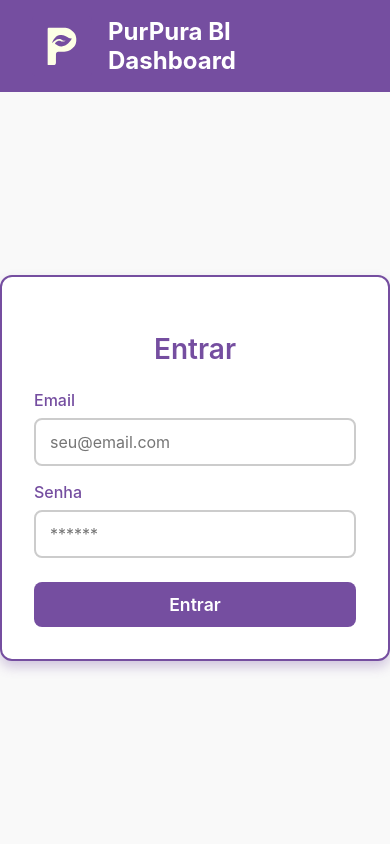
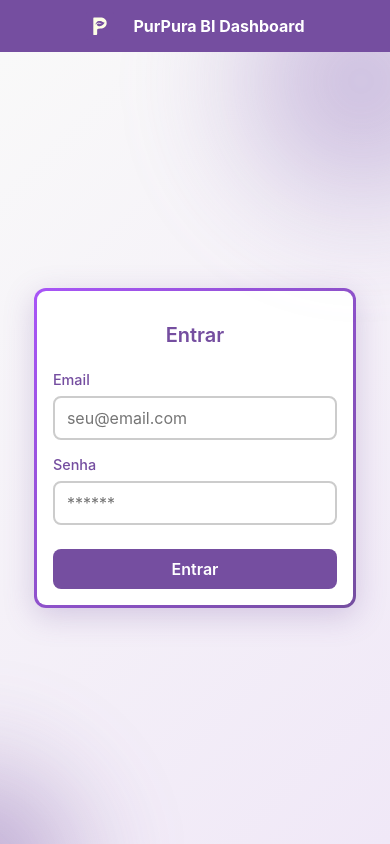
Before and after one commit to ProjectPurpura/purpura-react-site, a React (Create React App) app: page /arearestrita in a window 390 px wide. Built offline with nearby package versions, Linux system fonts and the light colour scheme; no server answers.

Commit message:
(style): Correção na responsividade da Area Restrita

```diff
--- a/src/pages/AreaRestrita/AreaRestrita.css
+++ b/src/pages/AreaRestrita/AreaRestrita.css
@@ -4,21 +4,25 @@
   flex-direction: column;
   height: 100vh;
   background-color: #fff;
+  position: relative;
+  overflow: hidden;
 }
 
 .area-restrita-header {
   display: flex;
   align-items: center;
   justify-content: space-between;
-  padding: 1rem 2rem;
+  padding: 1rem;
   background-color: #754EA0;
   color: white;
+  box-shadow: 0 2px 8px rgba(0, 0, 0, 0.15);
 }
 
 .user-info {
   display: flex;
   align-items: center;
-  gap: 1rem;
+  gap: 0.75rem;
+  flex-wrap: wrap;
 }
 
 .user-email {
@@ -43,14 +47,18 @@
 }
 
 .area-restrita-logo {
-  height: 60px;
-  margin-right: 1rem;
+  height: 40px;
+  margin-right: 0.75rem;
+  transition: height 0.3s ease;
 }
 
 .area-restrita-title {
   font-weight: 700;
-  font-size: 1.5rem;
+  font-size: 1.25rem;
   margin: 0;
+  white-space: nowrap;
+  overflow: hidden;
+  text-overflow: ellipsis;
 }
 
 .area-restrita-main {
@@ -59,7 +67,52 @@
   justify-content: center;
   align-items: center;
   overflow: hidden;
-  background-color: #f9f9f9;
+  background: linear-gradient(135deg, #f9f9f9 0%, #f0e8f7 100%);
+  padding: 1rem;
+  position: relative;
+}
+
+.area-restrita-main::before,
+.area-restrita-main::after {
+  content: '';
+  position: absolute;
+  border-radius: 50%;
+  opacity: 0.6;
+  filter: blur(40px);
+  transition: all 0.8s ease;
+}
+
+.area-restrita-main::before {
+  width: 300px;
+  height: 300px;
+  background: radial-gradient(circle, #9b7fc1 0%, rgba(117, 78, 160, 0) 70%);
+  top: -150px;
+  right: -150px;
+  animation: floatGlow 15s infinite alternate;
+}
+
+.area-restrita-main::after {
+  width: 250px;
+  height: 250px;
+  background: radial-gradient(circle, #754EA0 0%, rgba(117, 78, 160, 0) 70%);
+  bottom: -125px;
+  left: -125px;
+  animation: floatGlow 12s infinite alternate-reverse;
+}
+
+@keyframes floatGlow {
+  0% {
+    transform: translate(0, 0) scale(1);
+    opacity: 0.3;
+  }
+  50% {
+    transform: translate(-30px, 30px) scale(1.2);
+    opacity: 0.6;
+  }
+  100% {
+    transform: translate(30px, -30px) scale(1);
+    opacity: 0.3;
+  }
 }
 
 .cnpj-input-container {
@@ -124,6 +177,9 @@
   width: 100%;
   height: 100%;
   border: none;
+  background-color: white;
+  box-shadow: 0 4px 12px rgba(0, 0, 0, 0.1);
+  border-radius: 8px;
 }
 
 .time-restrict {
@@ -148,14 +204,17 @@
   display: flex;
   flex-direction: column;
   align-items: center;
-  background-color: white;
-  border: 2px solid #754EA0;
-  padding: 32px;
+  padding: 2rem;
   border-radius: 12px;
-  box-shadow: 0 6px 12px rgba(117, 78, 160, 0.3);
-  min-width: 380px;
+  width: 90%;
   max-width: 450px;
-  width: 100%;
+  margin: 1rem;
+  transition: all 0.3s ease;
+  box-shadow: 0 8px 30px rgba(117, 78, 160, 0.25);
+  border: 3px solid transparent;
+  background-image: linear-gradient(white, white), linear-gradient(135deg, #a855f7, #754EA0);
+  background-origin: border-box;
+  background-clip: padding-box, border-box;
 }
 
 .auth-title {
@@ -248,3 +307,455 @@
   opacity: 0.5;
   cursor: not-allowed;
 }
+
+@media (max-width: 768px) {
+  .area-restrita-header {
+    padding: 0.75rem;
+    flex-wrap: wrap;
+    gap: 0.5rem;
+  }
+
+  .area-restrita-logo {
+    height: 32px;
+  }
+
+  .area-restrita-title {
+    font-size: 1.1rem;
+  }
+
+  .user-info {
+    width: 100%;
+    justify-content: flex-end;
+    margin-top: 0.5rem;
+  }
+
+  .auth-container {
+    padding: 1.5rem;
+  }
+
+  .auth-title {
+    font-size: 1.5rem;
+  }
+
+  .form-input {
+    font-size: 16px;
+    padding: 10px 12px;
+  }
+}
+
+@media (max-width: 480px) {
+  .area-restrita-header {
+    text-align: center;
+    justify-content: center;
+  }
+
+  .area-restrita-logo {
+    height: 28px;
+  }
+
+  .area-restrita-title {
+    font-size: 1rem;
+  }
+
+  .user-info {
+    justify-content: center;
+  }
+
+  .auth-container {
+    padding: 1rem;
+    margin: 0.5rem;
+  }
+
+  .auth-title {
+    font-size: 1.25rem;
+  }
+
+  .auth-btn {
+    padding: 10px 20px;
+    font-size: 1rem;
+  }
+
+  .form-label {
+    font-size: 0.9rem;
+  }
+}
+.area-restrita-container {
+ display: flex;
+ flex-direction: column;
+ height: 100vh;
+ background-color: #fff;
+ position: relative;
+ overflow: hidden;
+}
+
+.area-restrita-header {
+ display: flex;
+ align-items: center;
+ justify-content: space-between;
+ padding: 1rem;
+ background-color: #754EA0;
+ color: white;
+ box-shadow: 0 2px 8px rgba(0, 0, 0, 0.15);
+}
+
+.user-info {
+ display: flex;
+ align-items: center;
+ gap: 0.75rem;
+ flex-wrap: wrap;
+}
+
+.user-email {
+ font-size: 0.9rem;
+ color: white;
+}
+
+.logout-btn {
+ background-color: rgba(255, 255, 255, 0.2);
+ color: white;
+ border: 1px solid white;
+ padding: 0.5rem 1rem;
+ border-radius: 6px;
+ cursor: pointer;
+ font-size: 0.9rem;
+ font-weight: 500;
+ transition: background-color 0.3s;
+}
+
+.logout-btn:hover {
+ background-color: rgba(255, 255, 255, 0.3);
+}
+
+.area-restrita-logo {
+ height: 40px;
+ margin-right: 0.75rem;
+ transition: height 0.3s ease;
+}
+
+.area-restrita-title {
+ font-weight: 700;
+ font-size: 1.25rem;
+ margin: 0;
+ white-space: nowrap;
+ overflow: hidden;
+ text-overflow: ellipsis;
+}
+
+.area-restrita-main {
+  flex: 1;
+  display: flex;
+  justify-content: center;
+  align-items: center;
+  overflow: hidden;
+  background: linear-gradient(135deg, #f9f9f9 0%, #f0e8f7 100%);
+  padding: 1rem;
+  position: relative;
+}
+
+.area-restrita-main::before,
+.area-restrita-main::after {
+ content: '';
+ position: absolute;
+ border-radius: 50%;
+ opacity: 0.6;
+ filter: blur(40px);
+ transition: all 0.8s ease;
+}
+
+.area-restrita-main::before {
+ width: 300px;
+ height: 300px;
+ background: radial-gradient(circle, #9b7fc1 0%, rgba(117, 78, 160, 0) 70%);
+ top: -150px;
+ right: -150px;
+ animation: floatGlow 15s infinite alternate;
+}
+
+.area-restrita-main::after {
+ width: 250px;
+ height: 250px;
+ background: radial-gradient(circle, #754EA0 0%, rgba(117, 78, 160, 0) 70%);
+ bottom: -125px;
+ left: -125px;
+ animation: floatGlow 12s infinite alternate-reverse;
+}
+
+@keyframes floatGlow {
+ 0% {
+  transform: translate(0, 0) scale(1);
+  opacity: 0.3;
+ }
+ 50% {
+  transform: translate(-30px, 30px) scale(1.2);
+  opacity: 0.6;
+ }
+ 100% {
+  transform: translate(30px, -30px) scale(1);
+  opacity: 0.3;
+ }
+}
+
+.cnpj-input-container {
+ display: flex;
+ flex-direction: column;
+ align-items: center;
+ background-color: white;
+ border: 2px solid #754EA0;
+ padding: 32px;
+ border-radius: 12px;
+ box-shadow: 0 6px 12px rgba(117, 78, 160, 0.3);
+ min-width: 320px;
+}
+
+.cnpj-label {
+ font-size: 1.25rem;
+ color: #754EA0;
+ margin-bottom: 12px;
+ font-weight: 600;
+}
+
+.cnpj-input {
+ font-size: 1.2rem;
+ padding: 10px 14px;
+ border: 2px solid #ccc;
+ border-radius: 8px;
+ width: 100%;
+ max-width: 320px;
+ margin-bottom: 20px;
+ transition: border-color 0.3s;
+}
+
+.cnpj-input:focus {
+ border-color: #754EA0;
+ outline: none;
+}
+
+.confirm-btn {
+ background-color: #754EA0;
+ color: white;
+ font-size: 1.1rem;
+ font-weight: 600;
+ padding: 10px 24px;
+ border-radius: 8px;
+ border: none;
+ cursor: pointer;
+ width: 100%;
+ max-width: 320px;
+ transition: background-color 0.3s;
+}
+
+.confirm-btn:hover:enabled {
+ background-color: #5a3a81;
+}
+
+.confirm-btn:disabled {
+ background-color: #cbbde0;
+ cursor: not-allowed;
+}
+
+.area-restrita-iframe {
+ width: 100%;
+ height: 100%;
+ border: none;
+ background-color: white;
+ box-shadow: 0 4px 12px rgba(0, 0, 0, 0.1);
+ border-radius: 8px;
+}
+
+.time-restrict {
+ display: flex;
+ justify-content: center;
+ align-items: center;
+}
+
+.cnpj-input.input-error {
+ border-color: #e74c3c;
+}
+
+.error-message {
+ color: #e74c3c;
+ font-size: 0.875rem;
+ margin-top: -16px;
+ margin-bottom: 12px;
+ align-self: flex-start;
+}
+
+.auth-container {
+  display: flex;
+  flex-direction: column;
+  align-items: center;
+  padding: 2rem;
+  border-radius: 12px;
+  width: 90%;
+  max-width: 450px;
+  margin: 1rem;
+  transition: all 0.3s ease;
+  box-shadow: 0 8px 30px rgba(117, 78, 160, 0.25);
+  border: 3px solid transparent;
+  background-image: linear-gradient(white, white), linear-gradient(135deg, #a855f7, #754EA0);
+  background-origin: border-box;
+  background-clip: padding-box, border-box;
+}
+
+.auth-title {
+ font-size: 1.75rem;
+ color: #754EA0;
+ margin-bottom: 24px;
+ font-weight: 600;
+ text-align: center;
+}
+
+.auth-form {
+ display: flex;
+ flex-direction: column;
+ width: 100%;
+ gap: 16px;
+}
+
+.form-group {
+ display: flex;
+ flex-direction: column;
+ gap: 8px;
+}
+
+.form-label {
+ font-size: 1rem;
+ color: #754EA0;
+ font-weight: 500;
+}
+
+.form-input {
+ font-size: 1rem;
+ padding: 12px 14px;
+ border: 2px solid #ccc;
+ border-radius: 8px;
+ width: 100%;
+ transition: border-color 0.3s;
+}
+
+.form-input:focus {
+ border-color: #754EA0;
+ outline: none;
+}
+
+.form-input:disabled {
+ background-color: #f5f5f5;
+ cursor: not-allowed;
+}
+
+.auth-btn {
+ background-color: #754EA0;
+ color: white;
+ font-size: 1.1rem;
+ font-weight: 600;
+ padding: 12px 24px;
+ border-radius: 8px;
+ border: none;
+ cursor: pointer;
+ width: 100%;
+ transition: background-color 0.3s;
+ margin-top: 8px;
+}
+
+.auth-btn:hover:enabled {
+ background-color: #5a3a81;
+}
+
+.auth-btn:disabled {
+ background-color: #cbbde0;
+ cursor: not-allowed;
+}
+
+.toggle-auth-btn {
+ background-color: transparent;
+ color: #754EA0;
+ font-size: 0.9rem;
+ font-weight: 500;
+ padding: 8px;
+ border: none;
+ cursor: pointer;
+ width: 100%;
+ transition: opacity 0.3s;
+ text-decoration: underline;
+}
+
+.toggle-auth-btn:hover:enabled {
+ opacity: 0.7;
+}
+
+.toggle-auth-btn:disabled {
+ opacity: 0.5;
+ cursor: not-allowed;
+}
+
+@media (max-width: 768px) {
+ .area-restrita-header {
+  padding: 0.75rem;
+  flex-wrap: wrap;
+  gap: 0.5rem;
+ }
+
+ .area-restrita-logo {
+  height: 32px;
+ }
+
+ .area-restrita-title {
+  font-size: 1.1rem;
+ }
+
+ .user-info {
+  width: 100%;
+  justify-content: flex-end;
+  margin-top: 0.5rem;
+ }
+
+ .auth-container {
+  padding: 1.5rem;
+ }
+
+ .auth-title {
+  font-size: 1.5rem;
+ }
+
+ .form-input {
+  font-size: 16px;
+  padding: 10px 12px;
+ }
+}
+
+@media (max-width: 480px) {
+ .area-restrita-header {
+  text-align: center;
+  justify-content: center;
+ }
+
+ .area-restrita-logo {
+  height: 28px;
+ }
+
+ .area-restrita-title {
+  font-size: 1rem;
+ }
+
+ .user-info {
+  justify-content: center;
+ }
+
+ .auth-container {
+  padding: 1rem;
+  margin: 0.5rem;
+ }
+
+ .auth-title {
+  font-size: 1.25rem;
+ }
+
+ .auth-btn {
+  padding: 10px 20px;
+  font-size: 1rem;
+ }
+
+ .form-label {
+  font-size: 0.9rem;
+ }
+}
```
